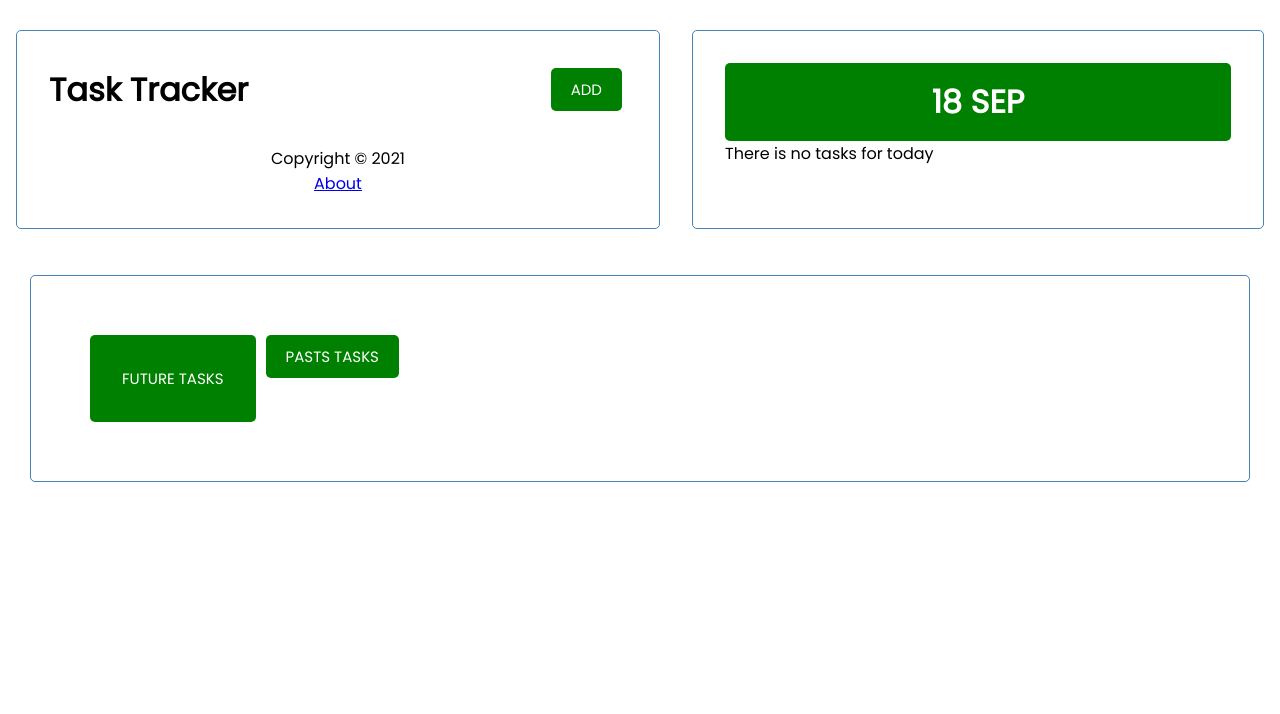
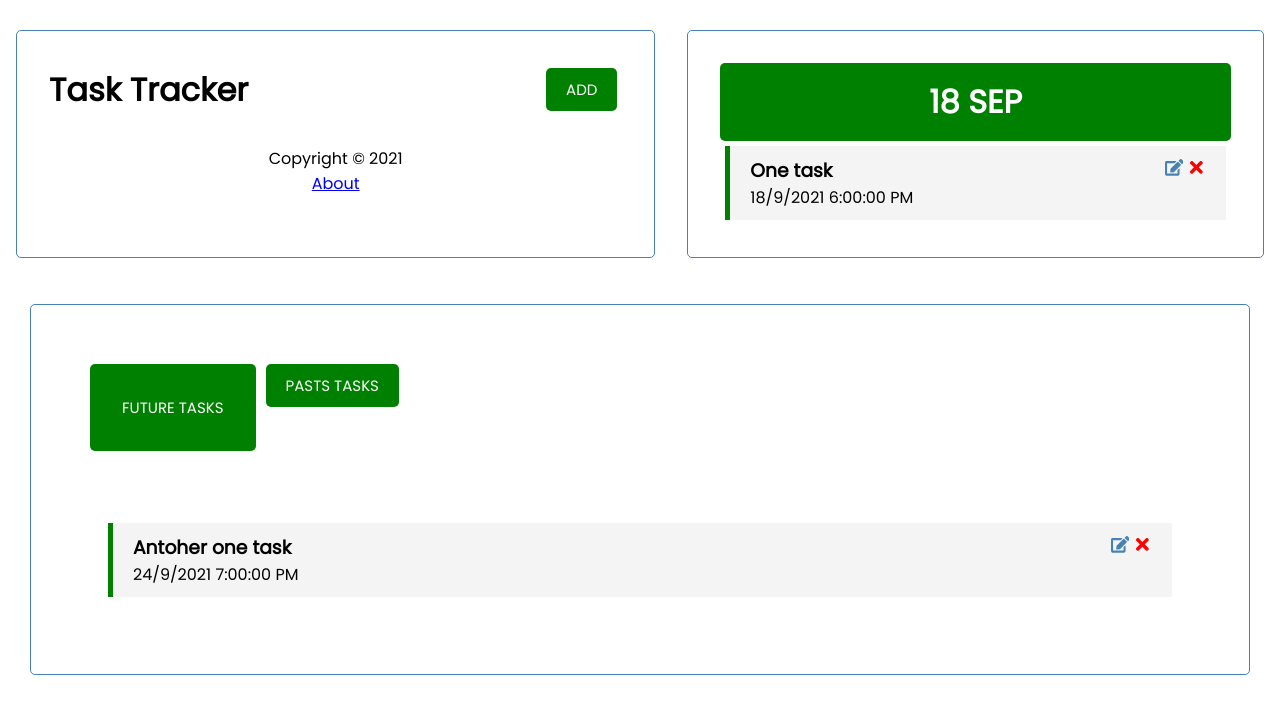
Before and after one commit to ShadowSeick/react-task-tracker, a React (Create React App) app: page / in a window 1280 px wide. Shown: the top 714 px of the page. Built offline with nearby package versions, Linux system fonts and the light colour scheme; data requests are answered from the project's data file.

Commit message:
Changes to acommodate the new url

```diff
--- a/db.json
+++ b/db.json
@@ -1,3 +1,25 @@
 {
-  "tasks": []
+  "tasks": [
+    {
+      "text": "One task",
+      "date": "18/9/2021 6:00:00 PM",
+      "objectDate": "2021-09-18T16:00:00.750Z",
+      "reminder": true,
+      "id": 1
+    },
+    {
+      "text": "Other task",
+      "date": "10/9/2021 6:00:00 PM",
+      "objectDate": "2021-09-10T16:00:00.000Z",
+      "reminder": true,
+      "id": 2
+    },
+    {
+      "text": "Antoher one task",
+      "date": "24/9/2021 7:00:00 PM",
+      "objectDate": "2021-09-24T17:00:00.000Z",
+      "reminder": true,
+      "id": 3
+    }
+  ]
 }
--- a/package.json
+++ b/package.json
@@ -1,4 +1,5 @@
 {
+  "homepage": "http://ShadowSeick.github.io/react-task-tracker",
   "name": "react-task-tracker",
   "version": "0.1.0",
   "private": true,
@@ -17,6 +18,8 @@
     "web-vitals": "^1.1.2"
   },
   "scripts": {
+    "predeploy": "npm run build",
+    "deploy": "gh-pages -d build",
     "start": "react-scripts start",
     "build": "react-scripts build",
     "test": "react-scripts test",
@@ -40,5 +43,8 @@
       "last 1 firefox version",
       "last 1 safari version"
     ]
+  },
+  "devDependencies": {
+    "gh-pages": "^3.2.3"
   }
 }
--- a/src/App.js
+++ b/src/App.js
@@ -195,13 +195,13 @@ function App() {
           variants={variantsForMainTask}
           >
           <Header onAdd={callAddTask} showAdd={showAddTask}/>
-          <Route path='/' exact render={(props) => (
+          <Route path='/react-task-tracker' exact render={(props) => (
             <>
               {showAddTask && !showEditTask && <AddTask onAdd={addTask}/>}
               {showEditTask && !showAddTask && <EditTask onEdit={editTask}/>}
             </>
           )} />
-          <Route path='/about' component={About}/>
+          <Route path='/react-task-tracker/about' component={About}/>
           <Footer/>
           </motion.div>
           <motion.div className='col border-rounded'
```
Also changed, not shown: 1 other file (tests, documents, lock files or other folders).
